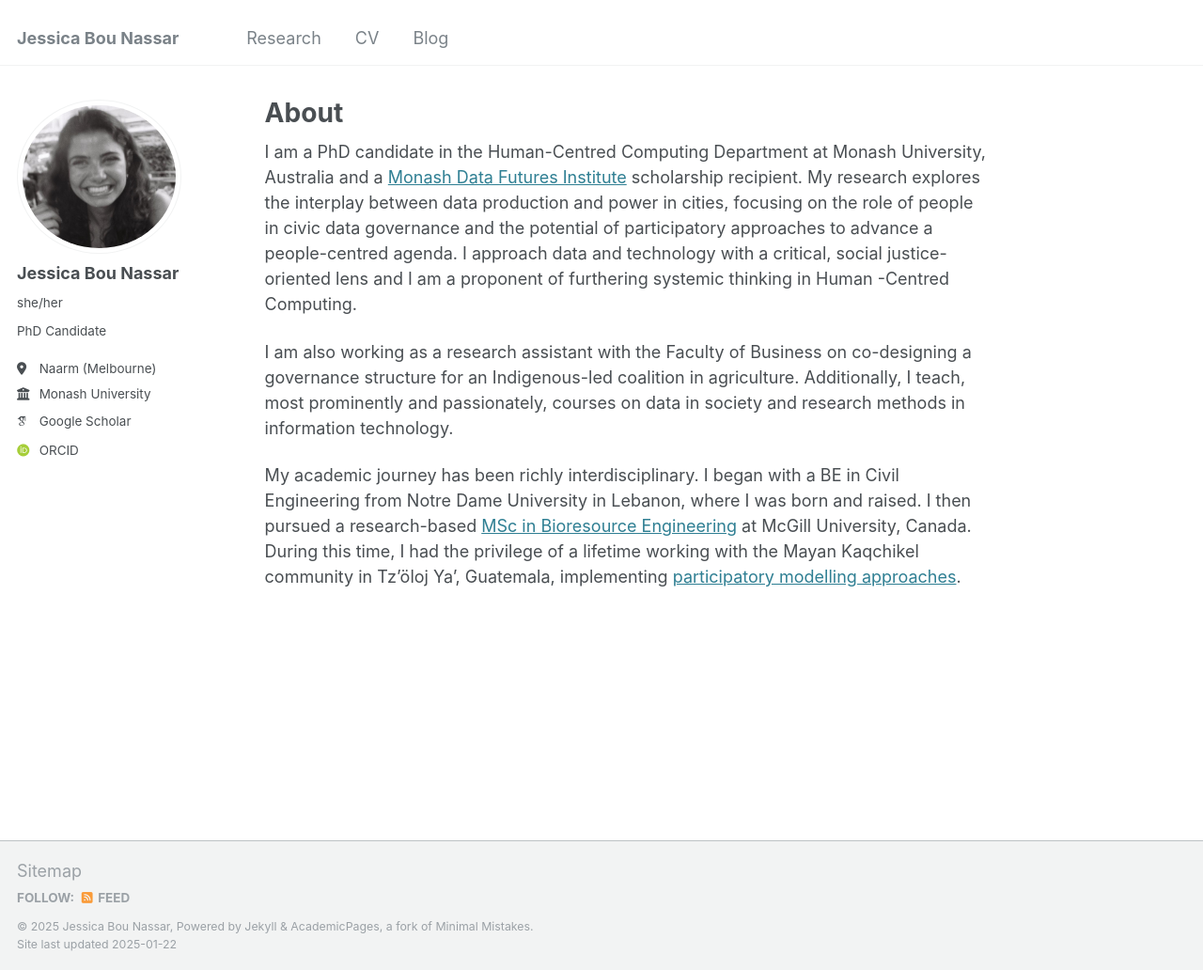
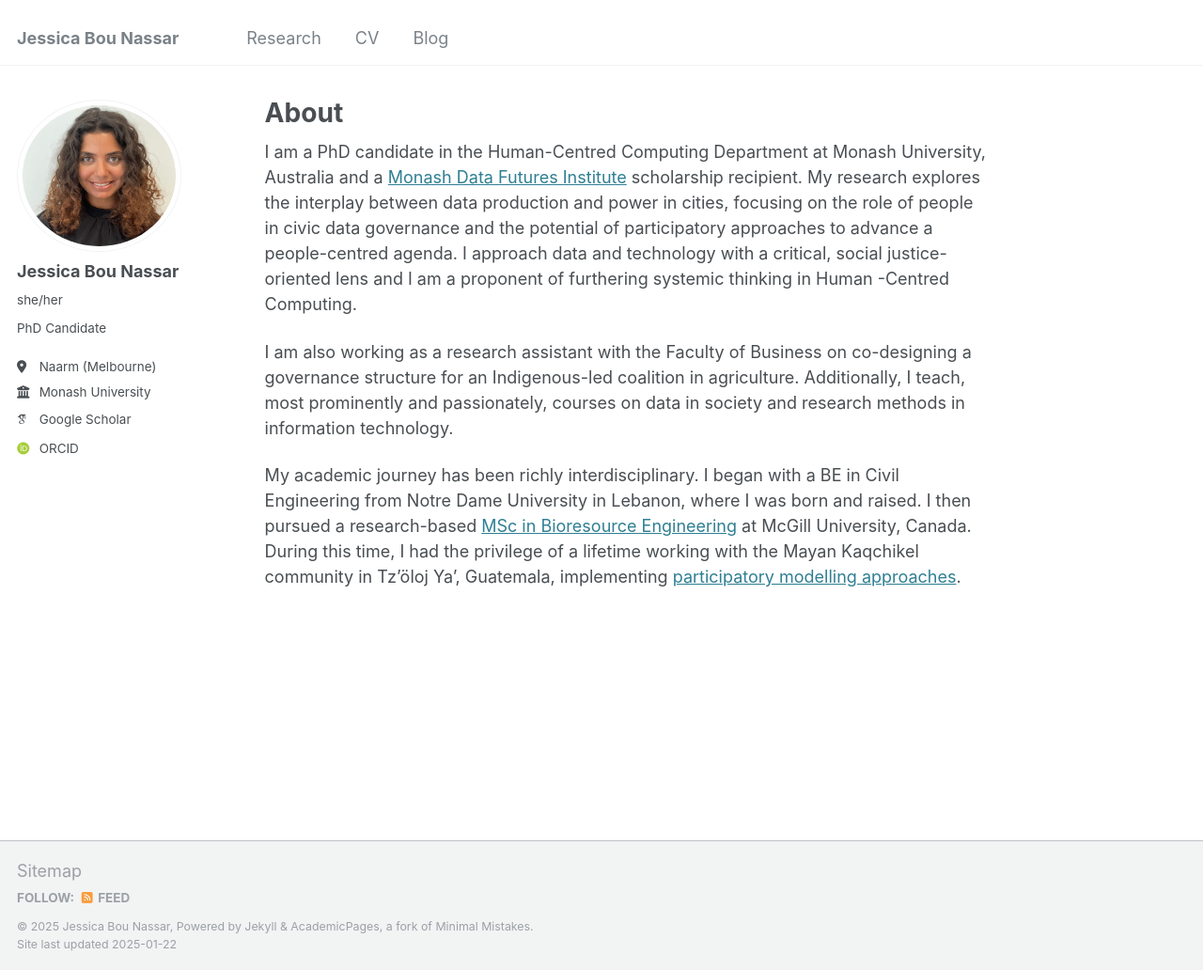
Before and after one commit to jessicabounassar/jessicabounassar.github.io, a Jekyll site: the page built from _pages/about.md, in a window 1280 px wide and 1032 px high. Shown: the whole window at 94% size. Built offline with Jekyll 4.4.1, drawn with Linux system fonts in a browser that asks for light colours; some web fonts are replaced.

Commit message:
Update _config.yml

```diff
--- a/_config.yml
+++ b/_config.yml
@@ -21,7 +21,7 @@ repository               : "jessicabounassar.github.io"
 #               Additional customization can be done by editing /_includes/author-profile.html
 author:
   # Biographic information
-  avatar           : "profilepic.JPG"
+  avatar           : "profileimage.JPG"
   name             : "Jessica Bou Nassar"
   pronouns         : "she/her"
   bio              : "PhD Candidate"
```
